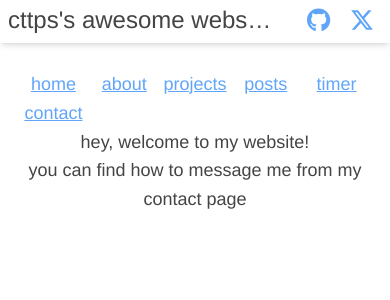
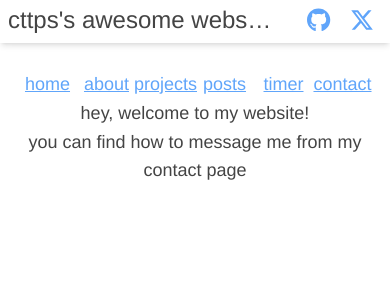
Before and after one commit to cttps/personalwebsite, a React (Create React App) app in the folder web/: page / in a window 390 px wide. Shown: the top 300 px of the page. Built offline with nearby package versions, Linux system fonts and the light colour scheme.

Commit message:
Fix two line sidebar for mobile

```diff
--- a/web/src/components/Sidebar.tsx
+++ b/web/src/components/Sidebar.tsx
@@ -3,7 +3,7 @@ import { Link } from 'react-router-dom';
 
 export default function Sidebar() {
     return (
-        <div className="col-span-9 md:col-span-1 md:h-48 text-center grid grid-cols-5 md:grid-cols-1 place-items-center bg-white gap-0">
+        <div className="col-span-9 md:col-span-1 md:h-48 text-center grid grid-cols-6 md:grid-cols-1 place-items-center bg-white gap-0">
             <Link to="/">home</Link>
             <Link to="/about">about</Link>
             <Link to="/projects">projects</Link>
```
